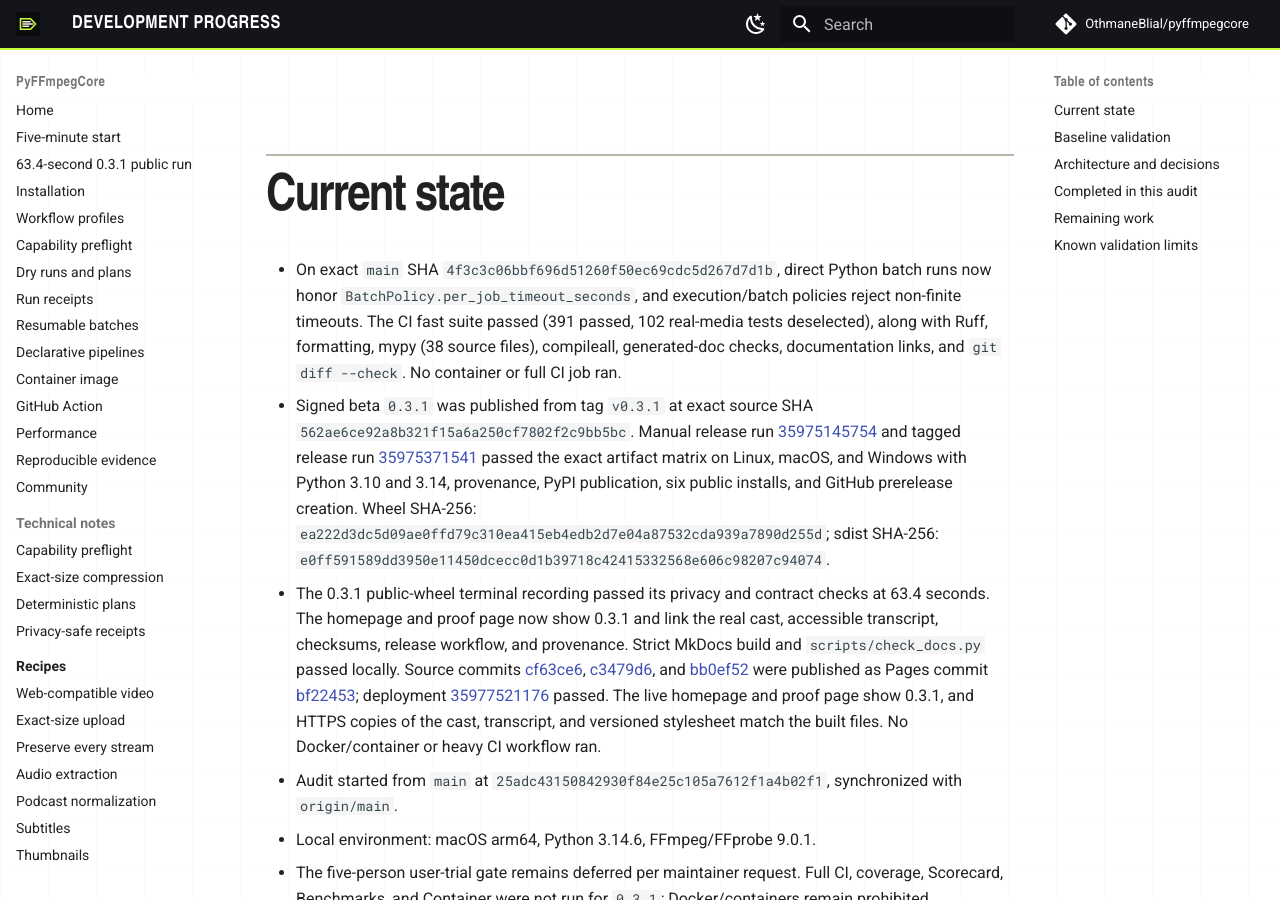
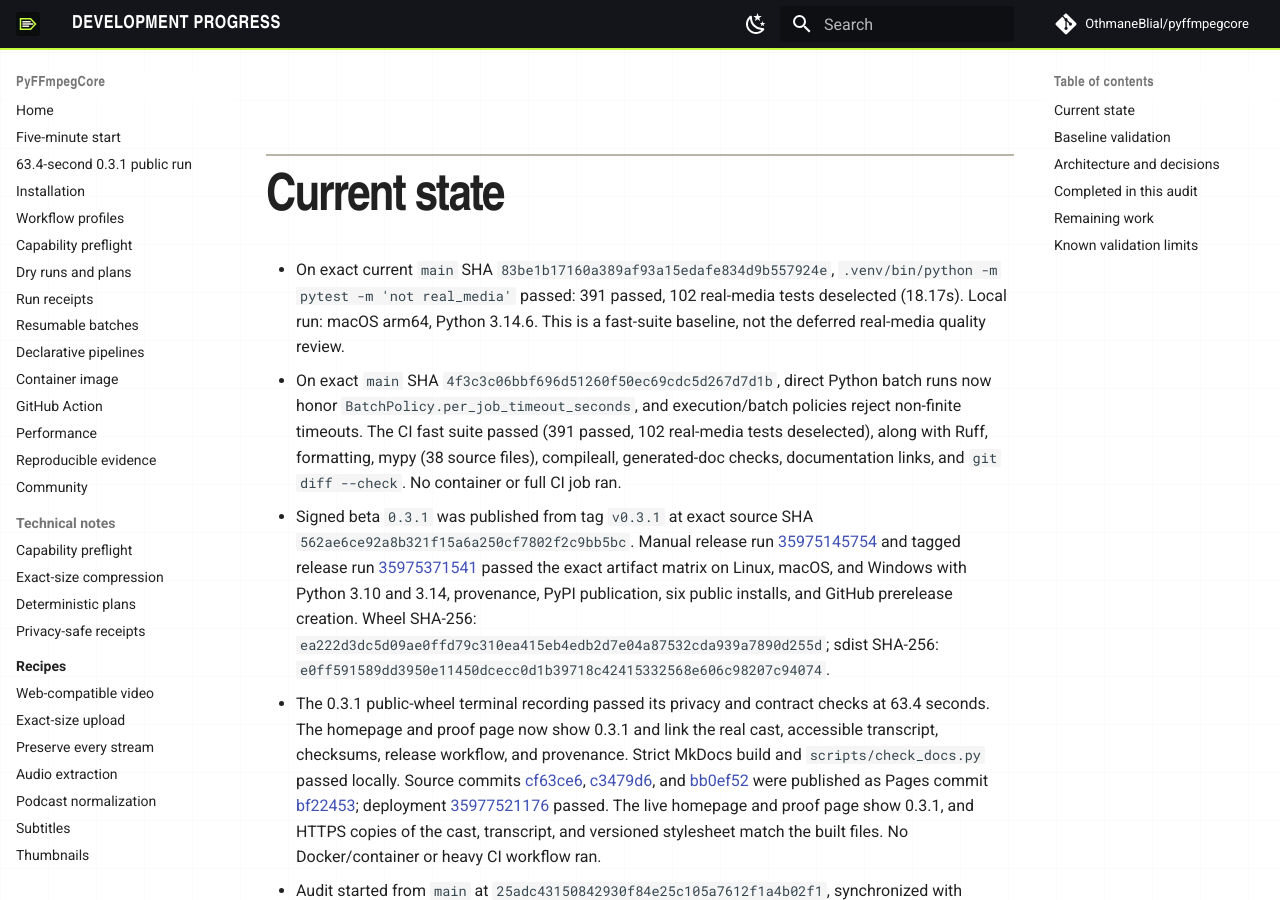
Before and after one commit to OthmaneBlial/pyffmpegcore, an MkDocs documentation site: the page built from docs/PROGRESS.md, in a window 1280 px wide and 900 px high, scrolled down 382 px. Built offline with MkDocs 1.6.1 and Material for MkDocs 9.7.7, drawn with Linux system fonts in a browser that asks for light colours; comment, search, counter and statistics services are not loaded.

Commit message:
docs: record current fast-suite baseline

```diff
--- a/docs/PROGRESS.md
+++ b/docs/PROGRESS.md
@@ -4,6 +4,7 @@ Updated: 2026-09-24
 
 ## Current state
 
+- On exact current `main` SHA `83be1b17160a389af93a15edafe834d9b557924e`, `.venv/bin/python -m pytest -m 'not real_media'` passed: 391 passed, 102 real-media tests deselected (18.17s). Local run: macOS arm64, Python 3.14.6. This is a fast-suite baseline, not the deferred real-media quality review.
 - On exact `main` SHA `4f3c3c06bbf696d51260f50ec69cdc5d267d7d1b`, direct Python batch runs now honor `BatchPolicy.per_job_timeout_seconds`, and execution/batch policies reject non-finite timeouts. The CI fast suite passed (391 passed, 102 real-media tests deselected), along with Ruff, formatting, mypy (38 source files), compileall, generated-doc checks, documentation links, and `git diff --check`. No container or full CI job ran.
 - Signed beta `0.3.1` was published from tag `v0.3.1` at exact source SHA `562ae6ce92a8b321f15a6a250cf7802f2c9bb5bc`. Manual release run [35975145754](https://github.com/OthmaneBlial/pyffmpegcore/actions/runs/35975145754) and tagged release run [35975371541](https://github.com/OthmaneBlial/pyffmpegcore/actions/runs/35975371541) passed the exact artifact matrix on Linux, macOS, and Windows with Python 3.10 and 3.14, provenance, PyPI publication, six public installs, and GitHub prerelease creation. Wheel SHA-256: `ea222d3dc5d09ae0ffd79c310ea415eb4edb2d7e04a87532cda939a7890d255d`; sdist SHA-256: `e0ff591589dd3950e11450dcecc0d1b39718c42415332568e606c98207c94074`.
 - The 0.3.1 public-wheel terminal recording passed its privacy and contract checks at 63.4 seconds. The homepage and proof page now show 0.3.1 and link the real cast, accessible transcript, checksums, release workflow, and provenance. Strict MkDocs build and `scripts/check_docs.py` passed locally. Source commits [cf63ce6](https://github.com/OthmaneBlial/pyffmpegcore/commit/cf63ce6), [c3479d6](https://github.com/OthmaneBlial/pyffmpegcore/commit/c3479d6), and [bb0ef52](https://github.com/OthmaneBlial/pyffmpegcore/commit/bb0ef52) were published as Pages commit [bf22453](https://github.com/OthmaneBlial/OthmaneBlial.github.io/commit/bf22453c9235a165c29400b14763744ed3f8e043); deployment [35977521176](https://github.com/OthmaneBlial/OthmaneBlial.github.io/actions/runs/35977521176) passed. The live homepage and proof page show 0.3.1, and HTTPS copies of the cast, transcript, and versioned stylesheet match the built files. No Docker/container or heavy CI workflow ran.
```
